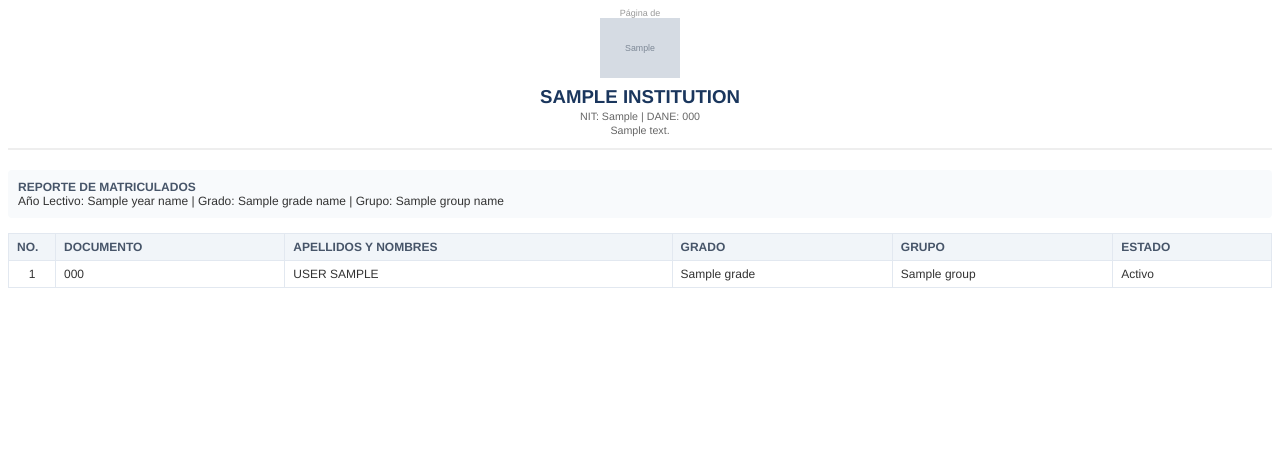
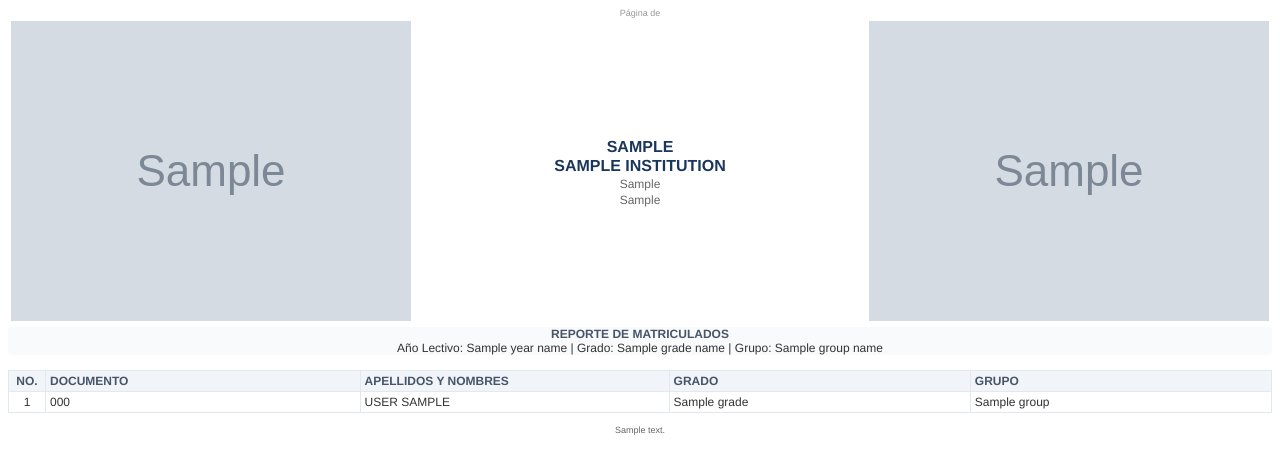
Before and after one commit to victorpuello/kampus, a Django app: template backend/students/templates/students/reports/enrollment_list_pdf.html in a window 1280 px wide. Shown: the top 474 px of the page. Run offline with Django 5.2, Linux system fonts and the light colour scheme; tables that the repository leaves empty hold one stand-in row (values such as "Sample post"); the template is opened without the code that fills it: values that come from a table or form of the project are taken from there, most other values are stand-ins (such as "Sample title", 1, 10 or a date in 2020); grey boxes marked "Sample" are stand-in pictures.

Commit message:
backend: reportes matrícula (CSV/XLSX/PDF) + membrete PDF configurable

```diff
--- a/backend/core/models.py
+++ b/backend/core/models.py
@@ -10,6 +10,47 @@ class Institution(models.Model):
     email = models.EmailField(blank=True, verbose_name="Correo Electrónico")
     website = models.URLField(blank=True, verbose_name="Sitio Web")
     logo = models.ImageField(upload_to='institutions/logos/', blank=True, null=True, verbose_name="Escudo/Logo")
+
+    # PDF report letterhead (membrete)
+    pdf_letterhead_image = models.ImageField(
+        upload_to='institutions/letterheads/',
+        blank=True,
+        null=True,
+        verbose_name="Imagen de membrete (PDF)",
+        help_text="Si se define, se usa como encabezado del PDF (ancho completo).",
+    )
+    pdf_show_logo = models.BooleanField(
+        default=True,
+        verbose_name="Mostrar escudo/logo en PDFs",
+    )
+    pdf_logo_height_px = models.PositiveSmallIntegerField(
+        default=60,
+        verbose_name="Alto del logo en PDFs (px)",
+    )
+    pdf_header_line1 = models.CharField(
+        max_length=200,
+        blank=True,
+        verbose_name="Encabezado PDF - Línea 1",
+        help_text="Si está vacío, se usa el nombre de la institución.",
+    )
+    pdf_header_line2 = models.CharField(
+        max_length=200,
+        blank=True,
+        verbose_name="Encabezado PDF - Línea 2",
+        help_text="Opcional (ej: lema, sede, etc.).",
+    )
+    pdf_header_line3 = models.CharField(
+        max_length=200,
+        blank=True,
+        verbose_name="Encabezado PDF - Línea 3",
+        help_text="Opcional (ej: municipio/departamento).",
+    )
+    pdf_footer_text = models.CharField(
+        max_length=255,
+        blank=True,
+        verbose_name="Pie de página PDF",
+        help_text="Texto opcional que aparece en el pie del PDF.",
+    )
 
     rector = models.ForeignKey(
         settings.AUTH_USER_MODEL,
--- a/backend/requirements.txt
+++ b/backend/requirements.txt
@@ -12,3 +12,4 @@ python-dotenv==1.2.1
 django-filter
 openpyxl==3.1.5
 xlrd==1.2.0
+xhtml2pdf==0.2.16
--- a/backend/students/templates/students/reports/enrollment_list_pdf.html
+++ b/backend/students/templates/students/reports/enrollment_list_pdf.html
@@ -26,6 +26,14 @@
             border-bottom: 2px solid #eee;
             padding-bottom: 10px;
         }
+        .letterhead {
+            width: 100%;
+            margin-bottom: 10px;
+        }
+        .letterhead img {
+            width: 100%;
+            height: auto;
+        }
         .header img {
             height: 60px;
             margin-bottom: 5px;
@@ -41,38 +49,100 @@
             font-size: 8pt;
             color: #666;
         }
+        .masthead {
+            width: 100%;
+            /*margin-bottom: 12px;
+            padding-bottom: 8px;
+            border-bottom: 2px solid #eee;*/
+        }
+        .masthead td {
+            vertical-align: middle;
+        }
+        .masthead-left {
+            width: 23%;
+            text-align: left;
+            white-space: nowrap;
+        }
+        .masthead-left img {
+            height: 300px;
+            width: auto;
+        }
+        .masthead-center {
+            text-align: center;
+            width: 98%;
+        }
+        .inst-line1 {
+            font-size: 12pt;
+            font-weight: bold;
+            text-transform: uppercase;
+            color: #1a365d;
+            margin: 0;
+            padding: 0;
+        }
+        .inst-line2,
+        .inst-line3 {
+            font-size: 9pt;
+            color: #666;
+            margin: 2px 0 0;
+            padding: 0;
+        }
+        .masthead-right {
+            width: 23%;
+            text-align: right;
+            white-space: nowrap;
+        }
+        .masthead-right img {
+            height: 300px;
+            width: auto;
+        }
         .report-info {
             margin-bottom: 15px;
-            padding: 10px;
+            /*padding: 10px;*/
             background-color: #f8fafc;
             border-radius: 4px;
             font-size: 9pt;
+            text-align: center;
         }
         .report-info strong {
             color: #475569;
         }
-        table {
+        .data-table {
             width: 100%;
             border-collapse: collapse;
             margin-top: 10px;
         }
-        th, td {
+        .data-table th,
+        .data-table td {
             border: 1px solid #e2e8f0;
-            padding: 6px 8px;
+            padding: 3px 4px;
             text-align: left;
         }
-        th {
+        .data-table th {
             background-color: #f1f5f9;
             color: #475569;
             font-weight: bold;
             font-size: 9pt;
             text-transform: uppercase;
         }
-        td {
+        .data-table td {
             font-size: 9pt;
         }
-        tr:nth-child(even) {
+        .data-table tbody tr:nth-child(even) {
             background-color: #f8fafc;
+        }
+        .data-table .col-num,
+        .data-table .col-doc,
+        .data-table .col-grade,
+        .data-table .col-group {
+            white-space: nowrap;
+        }
+        .data-table .col-num {
+            text-align: center;
+            width: 28px;
+        }
+        .data-table .col-name {
+            /* Let this column take remaining space */
+            width: 300px;
         }
         .status-active {
             color: #059669;
@@ -88,18 +158,40 @@
         Página <pdf:pagenumber> de <pdf:pagecount>
     </div>
 
-    <div class="header">
-        {% if institution.logo %}
-            <img src="{{ institution.logo.path }}" alt="Logo">
-        {% endif %}
-        <h1>{{ institution.name|default:"INSTITUCIÓN EDUCATIVA" }}</h1>
-        <p>
-            {% if institution.nit %}NIT: {{ institution.nit }}{% endif %}
-            {% if institution.dane_code %} | DANE: {{ institution.dane_code }}{% endif %}
-        </p>
-        <p>{{ institution.address|default:"" }}</p>
-    </div>
-
+    <table class="masthead">
+        <tr>
+            <td class="masthead-left">
+                {% if institution.pdf_letterhead_image %}
+                    <img src="{{ institution.pdf_letterhead_image.url }}" alt="Escudo">
+                {% endif %}
+            </td>
+            <td class="masthead-center">
+                <div class="inst-line1">
+                    {% if institution.pdf_header_line1 %}
+                        {{ institution.pdf_header_line1 }}
+                        <p style="margin: 1px;">{{ institution.name }}</p>
+                    {% else %}
+                        {{ institution.name }}
+                    {% endif %}
+                </div>
+                {% if institution.pdf_header_line2 %}
+                    <div class="inst-line2">{{ institution.pdf_header_line2 }}</div>
+                {% endif %}
+                {% if institution.pdf_header_line3 %}
+                    <div class="inst-line3">{{ institution.pdf_header_line3 }}</div>
+                {% endif %}
+            </td>
+            <td class="masthead-right">
+                {% if institution.pdf_show_logo and institution.logo %}
+                    <img
+                        src="{{ institution.logo.url }}"
+                        alt="Logo"
+                        style="height: 300px;"
+                    >
+                {% endif %}
+            </td>
+        </tr>
+    </table>
     <div class="report-info">
         <strong>REPORTE DE MATRICULADOS</strong><br>
         Año Lectivo: {{ year_name }}
@@ -107,37 +199,41 @@
         {% if group_name %} | Grupo: {{ group_name }}{% endif %}
     </div>
 
-    <table>
+    <table class="data-table">
         <thead>
             <tr>
-                <th>No.</th>
-                <th>Documento</th>
-                <th>Apellidos y Nombres</th>
-                <th>Grado</th>
-                <th>Grupo</th>
-                <th>Estado</th>
+                <th class="col-num">No.</th>
+                <th class="col-doc">Documento</th>
+                <th class="col-name">Apellidos y Nombres</th>
+                <th class="col-grade">Grado</th>
+                <th class="col-group">Grupo</th>
             </tr>
         </thead>
         <tbody>
             {% for enrollment in enrollments %}
             <tr>
-                <td style="text-align: center; width: 30px;">{{ forloop.counter }}</td>
-                <td>{{ enrollment.student.document_number }}</td>
-                <td style="text-transform: uppercase;">
+                <td class="col-num">{{ forloop.counter }}</td>
+                <td class="col-doc">{{ enrollment.student.document_number }}</td>
+                <td class="col-name" style="text-transform: uppercase;">
                     {{ enrollment.student.user.last_name }} {{ enrollment.student.user.first_name }}
                 </td>
-                <td>{{ enrollment.grade.name|default:"-" }}</td>
-                <td>{{ enrollment.group.name|default:"-" }}</td>
-                <td>{{ enrollment.get_status_display }}</td>
+                <td class="col-grade">{{ enrollment.grade.name|default:"-" }}</td>
+                <td class="col-group">{{ enrollment.group.name|default:"-" }}</td>
             </tr>
             {% empty %}
             <tr>
-                <td colspan="6" style="text-align: center; padding: 20px;">
+                <td colspan="5" style="text-align: center; padding: 20px;">
                     No se encontraron estudiantes matriculados con los filtros seleccionados.
                 </td>
             </tr>
             {% endfor %}
         </tbody>
     </table>
+
+    {% if institution.pdf_footer_text %}
+        <div style="margin-top: 12px; text-align: center; font-size: 9px; color: #666;">
+            {{ institution.pdf_footer_text }}
+        </div>
+    {% endif %}
 </body>
 </html>
```
Also changed, not shown: backend/core/admin.py (+20 -0 lines), backend/students/tests.py (+129 -1 lines), backend/students/views.py (+160 -27 lines), backend/core/migrations/0003_institution_pdf_letterhead_fields.py (added), 1 other file.
